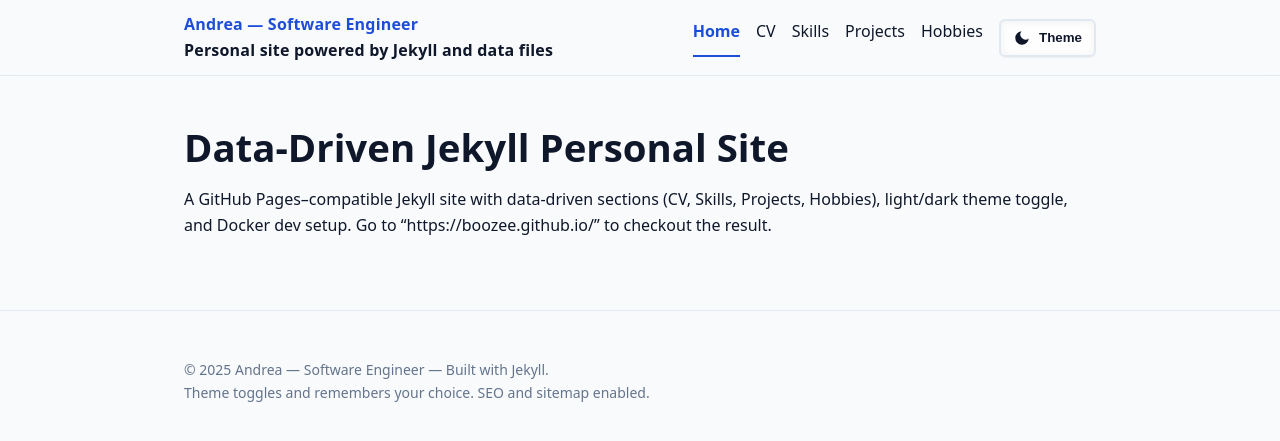
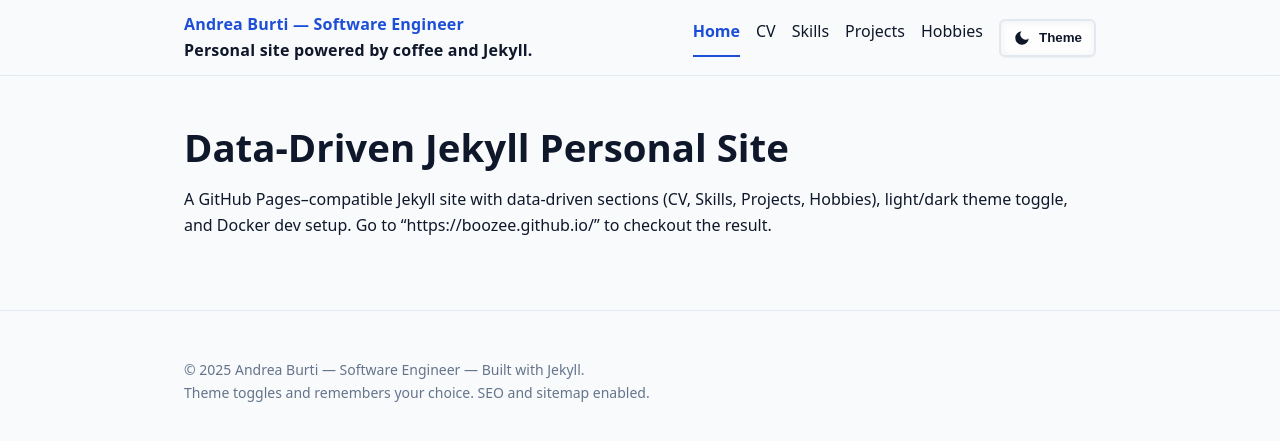
Before and after one commit to boozee/boozee.github.io, a Jekyll site: the page built from README.md, in a window 1280 px wide. Shown: the top 441 px of the page. Built offline with Jekyll 4.4.1, drawn with Linux system fonts in a browser that asks for light colours; our own code applies the rules of GitHub Pages for plain Markdown files.

Commit message:
Tweak description

```diff
--- a/_config.yml
+++ b/_config.yml
@@ -1,5 +1,5 @@
-title: "Andrea — Software Engineer"
-description: "Personal site powered by Jekyll and data files"
+title: "Andrea Burti — Software Engineer"
+description: "Personal site powered by coffee and Jekyll."
 url: "https://boozee.github.io"
 baseurl: ""        # e.g., /repo-name for project pages
 permalink: pretty
```
